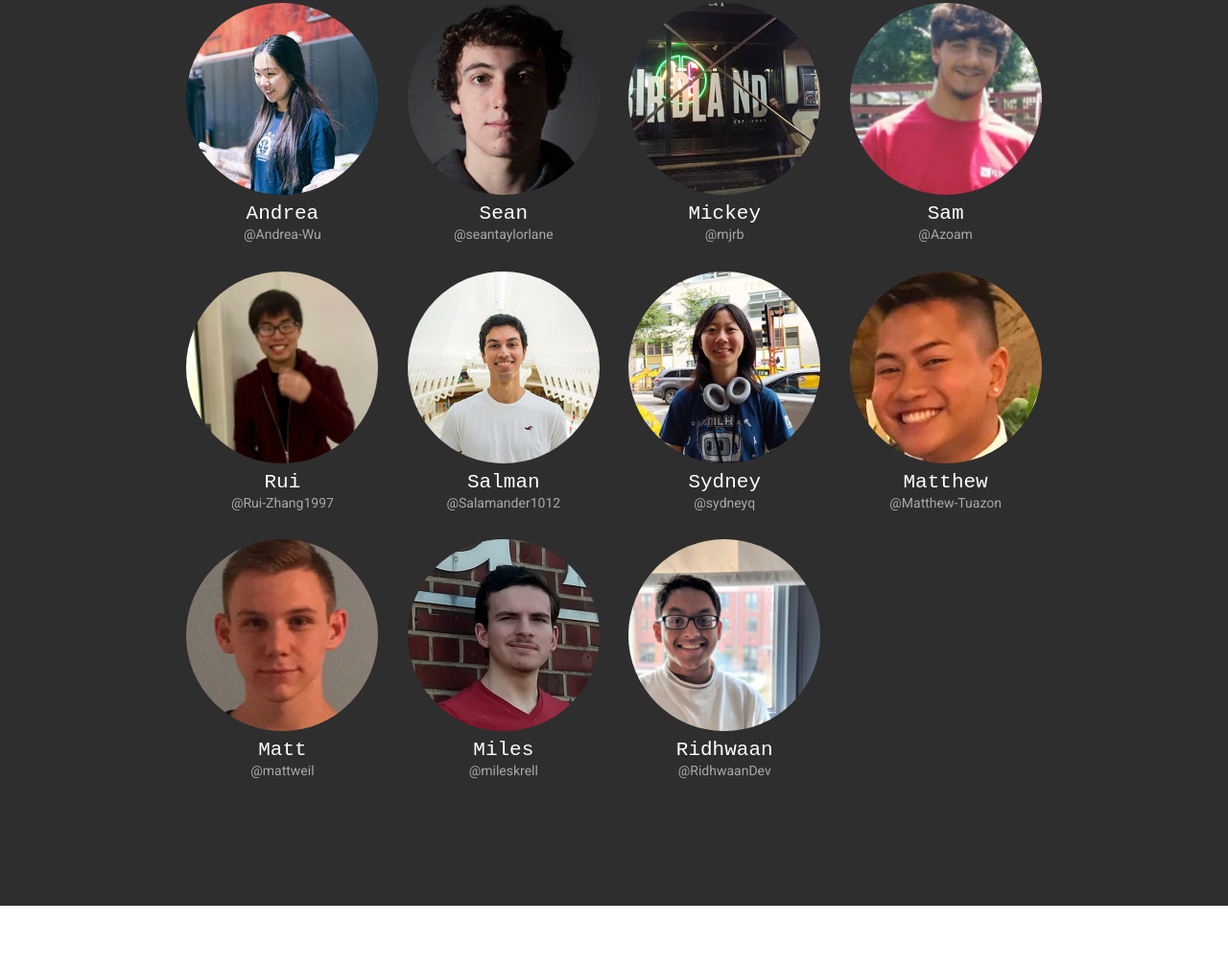
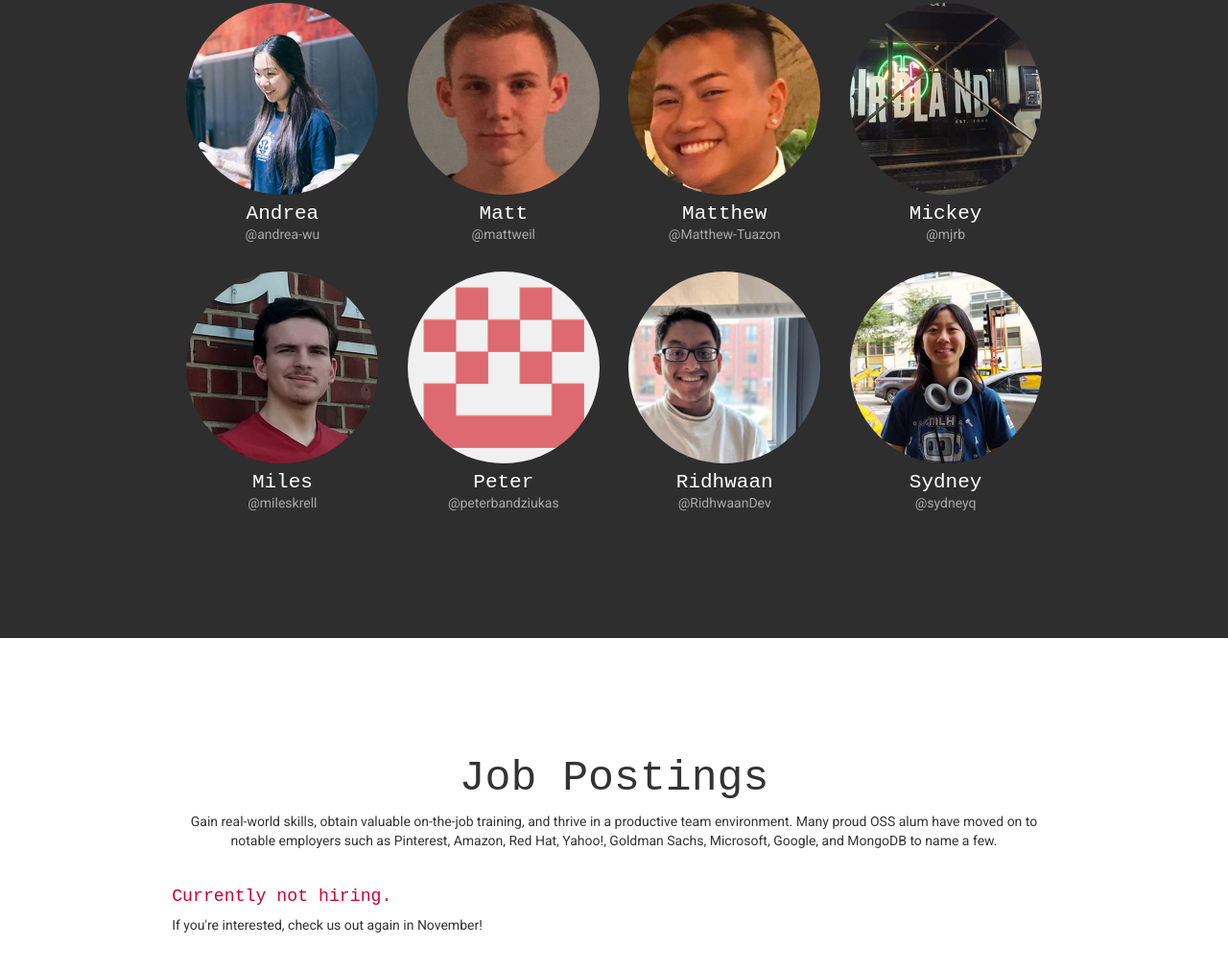
Before and after one commit to oss/oss.github.io, a plain HTML site: page index.html in a window 1280 px wide. Shown: the part 2031-3042 px from the top of the page at 96% size. Drawn offline with nearby package versions, Linux system fonts and the light colour scheme.

Commit message:
update people on team

```diff
--- a/index.html
+++ b/index.html
@@ -121,12 +121,17 @@
       <div class="person col-md-3 col-sm-4 col-xs-6">
 	  <img class="img-circle" src="images/andrea.jpg">
 	  <h2>Andrea</h2>
-      <h3><a class="info-link" href="https://github.com/andrea-wu" target="_blank">@Andrea-Wu</a></h3>
+	  <h3><a class="info-link" href="https://github.com/andrea-wu" target="_blank">@andrea-wu</a></h3>
       </div>
       <div class="person col-md-3 col-sm-4 col-xs-6">
-    <img class="img-circle" src="images/sean.jpg">
-    <h2>Sean</h2>
-    <h3><a class="info-link" href="https://github.com/seantaylorlane" target="_blank">@seantaylorlane</a></h3>
+	  <img class="img-circle" src="images/matthew-weil.jpg">
+	  <h2>Matt</h2>
+	  <h3><a class="info-link" href="https://github.com/mattweil" target="_blank">@mattweil</a></h3>
+      </div>
+      <div class="person col-md-3 col-sm-4 col-xs-6">
+	  <img class="img-circle" src="images/matthew.jpg">
+	  <h2>Matthew</h2>
+	  <h3><a class="info-link" href="https://github.com/matthew-tuazon" target="_blank">@Matthew-Tuazon</a></h3>
       </div>
       <div class="person col-md-3 col-sm-4 col-xs-6">
 	  <img class="img-circle" src="images/mickey.jpg">
@@ -134,44 +139,24 @@
 	  <h3><a class="info-link" href="https://github.com/mjrb" target="_blank">@mjrb</a></h3>
       </div>
       <div class="person col-md-3 col-sm-4 col-xs-6">
-  <img class="img-circle" src="images/sam.jpg">
-  <h2>Sam</h2>
-  <h3><a class="info-link" href="https://github.com/Azoam" target="_blank">@Azoam</a></h3>
+	  <img class="img-circle" src="images/miles.png">
+	  <h2>Miles</h2>
+	  <h3><a class="info-link" href="https://github.com/mileskrell" target="_blank">@mileskrell</a>    </h3>
       </div>
       <div class="person col-md-3 col-sm-4 col-xs-6">
-  <img class="img-circle" src="images/rui.jpg">
-  <h2>Rui</h2>
-  <h3><a class="info-link" href="https://github.com/Rui-Zhang1997" target="_blank">@Rui-Zhang1997</a></h3>
+	  <img class="img-circle" src="images/peter.png">
+	  <h2>Peter</h2>
+	  <h3><a class="info-link" href="https://github.com/peterbandziukas" target="_blank">@peterbandziukas</a>    </h3>
       </div>
       <div class="person col-md-3 col-sm-4 col-xs-6">
-<img class="img-circle" src="images/salman.jpg">
-<h2>Salman</h2>
-<h3><a class="info-link" href="https://github.com/Salamander1012" target="blank">@Salamander1012</a></h3>
+	  <img class="img-circle" src="images/ridhwaan.png">
+	  <h2>Ridhwaan</h2>
+	  <h3><a class="info-link" href="https://github.com/ridhwaandev" target="_blank">@RidhwaanDev</a>    </h3>
       </div>
       <div class="person col-md-3 col-sm-4 col-xs-6">
 	  <img class="img-circle" src="images/sydney.jpg">
 	  <h2>Sydney</h2>
 	  <h3><a class="info-link" href="https://github.com/sydneyq" target="_blank">@sydneyq</a></h3>
-</div>
-<div class="person col-md-3 col-sm-4 col-xs-6">
-<img class="img-circle" src="images/matthew.jpg">
-<h2>Matthew</h2>
-<h3><a class="info-link" href="https://github.com/matthew-tuazon" target="_blank">@Matthew-Tuazon</a></h3>
-</div>
-<div class="person col-md-3 col-sm-4 col-xs-6">
-<img class="img-circle" src="images/matthew-weil.jpg">
-<h2>Matt</h2>
-<h3><a class="info-link" href="https://github.com/mattweil" target="_blank">@mattweil</a></h3>
-</div>
-<div class="person col-md-3 col-sm-4 col-xs-6">
-<img class="img-circle" src="images/miles.png">
-<h2>Miles</h2>
-<h3><a class="info-link" href="https://github.com/mileskrell" target="_blank">@mileskrell</a>    </h3>
-</div>
-<div class="person col-md-3 col-sm-4 col-xs-6">
-<img class="img-circle" src="images/ridhwaan.png">
-<h2>Ridhwaan</h2>
-<h3><a class="info-link" href="https://github.com/ridhwaandev" target="_blank">@RidhwaanDev</a>    </h3>
       </div>
   </section>
 
```
Also changed, not shown: images/peter.png (added). Lines whose indentation alone changed are shown as unchanged.
